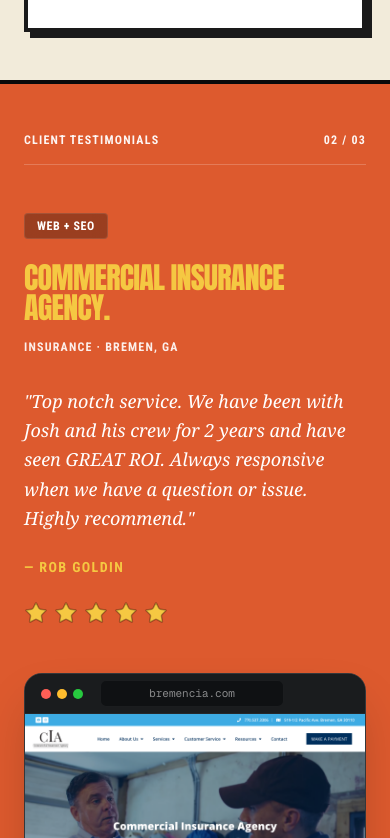
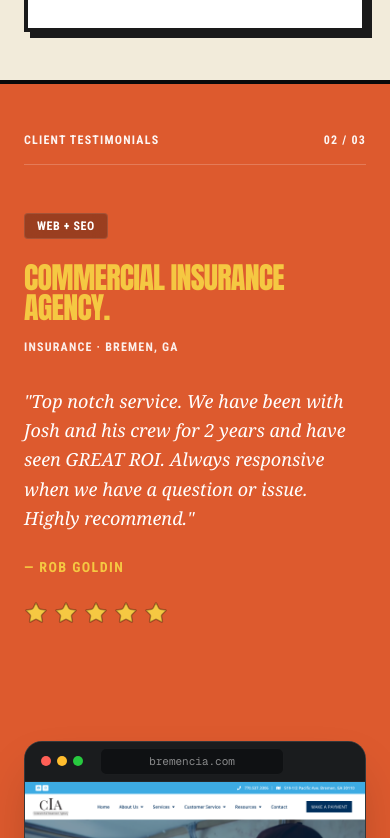
Before and after one commit to creativecowboys/cowboys-site, a Next.js app: page /franklin-tn/web-design in a window 390 px wide. Shown: the part 10306-11144 px from the top of the page. Built offline with nearby package versions, Linux system fonts and the light colour scheme.

Commit message:
Configure larger min-height boundaries for testimonials to prevent height jumping

```diff
--- a/src/app/franklin-tn/web-design/page.tsx
+++ b/src/app/franklin-tn/web-design/page.tsx
@@ -1311,7 +1311,7 @@ export default function WebDesignFranklinPage() {
         onMouseLeave={() => setIsHovered(false)}
         className={`w-full py-12 md:py-20 px-6 md:px-12 border-b-4 border-h3-black z-10 relative flex flex-col items-center justify-between transition-colors duration-500 overflow-hidden ${testimonials[activeTestimonial].themeBg}`}
       >
-        <div className="max-w-7xl mx-auto w-full flex flex-col justify-between h-full min-h-[500px] md:min-h-[600px] relative z-10">
+        <div className="max-w-7xl mx-auto w-full flex flex-col justify-between h-full min-h-[980px] sm:min-h-[850px] lg:min-h-[750px] relative z-10">
 
           {/* Top Header Row */}
           <div className="w-full flex items-center justify-between font-h3-secondary text-xs md:text-sm font-bold tracking-widest text-white/95 uppercase border-b border-white/20 pb-4 mb-12">
@@ -1323,7 +1323,7 @@ export default function WebDesignFranklinPage() {
           {/* Grid Layout for Content */}
           <div className={`grid grid-cols-1 lg:grid-cols-12 gap-12 items-center transition-opacity duration-200 ${isTransitioning ? 'opacity-0' : 'opacity-100'}`}>
             {/* Left Column: Review text and rating */}
-            <div className="lg:col-span-7 flex flex-col items-start text-left gap-4 min-h-[400px] sm:min-h-[350px] lg:min-h-[380px]">
+            <div className="lg:col-span-7 flex flex-col items-start text-left gap-4 min-h-[480px] sm:min-h-[380px] lg:min-h-[480px] xl:min-h-[420px]">
               {/* Badges */}
               <div className="flex gap-3">
                 <span className="bg-black/30 backdrop-blur-sm border border-white/10 text-white font-h3-secondary font-bold text-xs tracking-wider px-3 py-1 rounded">
```
